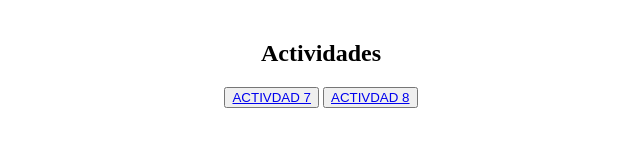
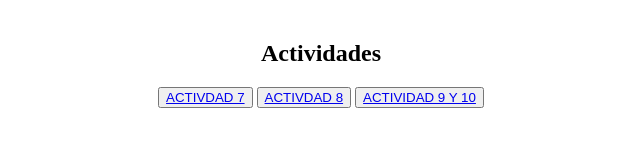
Before and after one commit to MiguelRumbo/Vue-Js, a plain HTML site: page index.html in a window 1280 px wide. Shown: the whole page, without its empty margins (319-959 px from the left). Drawn offline with Linux system fonts and the light colour scheme.

Commit message:
Udate Index

```diff
--- a/index.html
+++ b/index.html
@@ -13,6 +13,7 @@
         <h1>Actividades</h1>
         <button type="submit"><a href="html/Act7.html">ACTIVDAD 7</a></button>
         <button type="submit"><a href="html/Act8.html">ACTIVDAD 8</a></button>
+        <button type="submit"><a href="html/Act9_10.html">ACTIVIDAD 9 Y 10</a></button>
     </section>
 </body>
 
```
